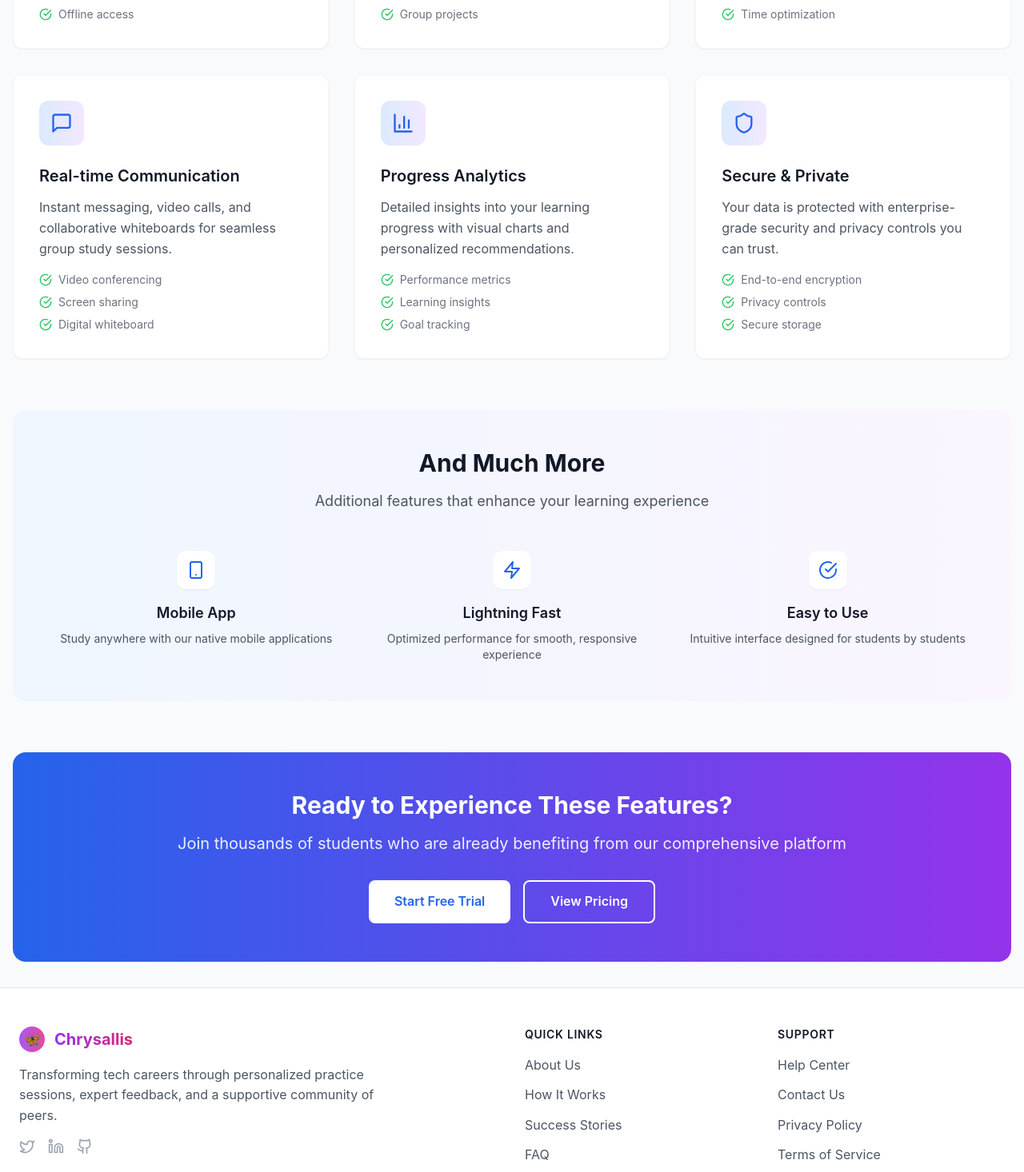
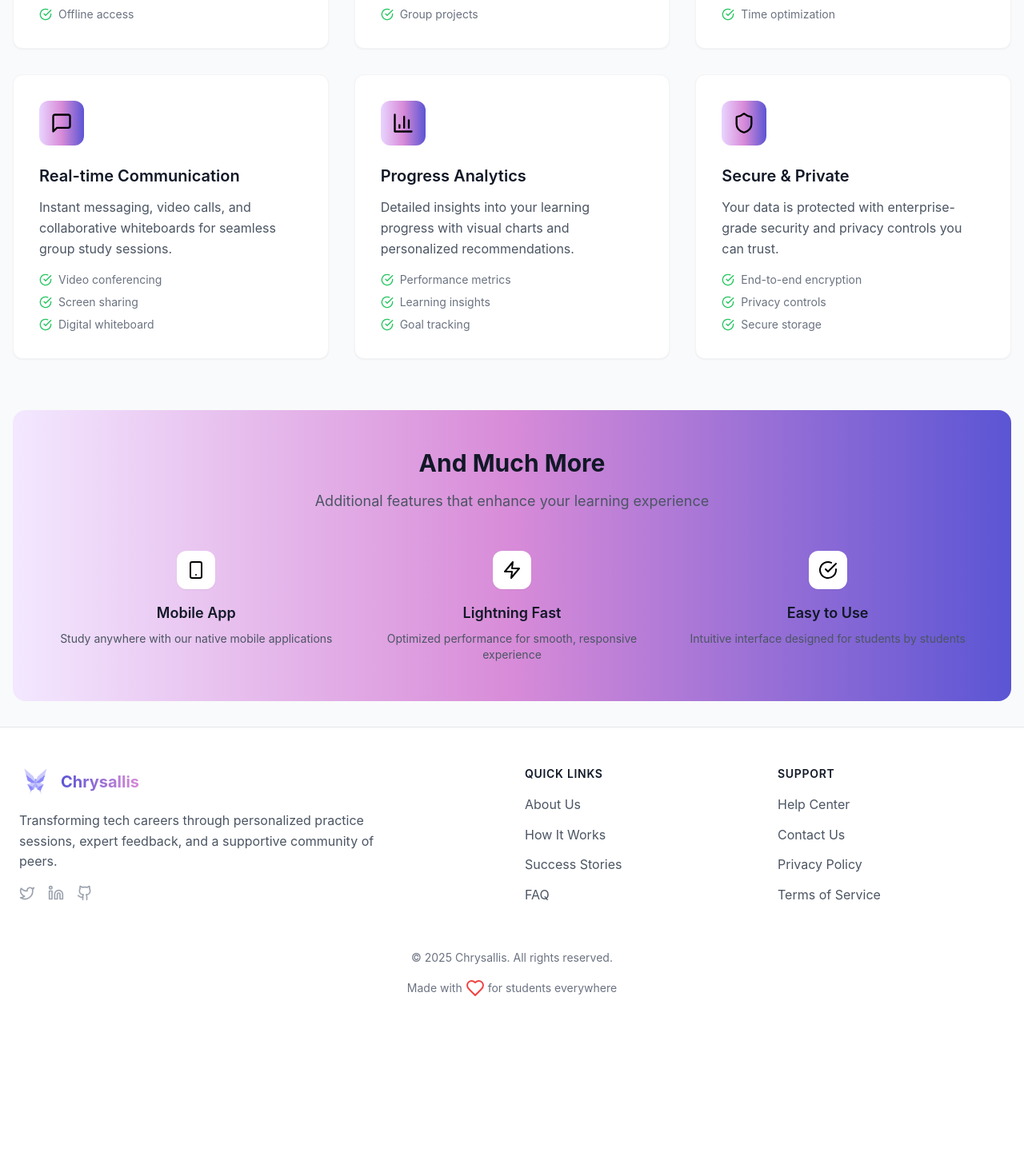
Before and after one commit to Norah-cs/Chrysallis, a React (Vite) app: page /features in a window 1280 px wide. Shown: the part 584-2050 px from the top of the page at 80% size. After the commit the page ends 1904 px from the top, so only its background shows below. Built offline with nearby package versions, Linux system fonts and the light colour scheme.

Commit message:
Updated colour scheme

```diff
--- a/src/components/Footer/footer.tsx
+++ b/src/components/Footer/footer.tsx
@@ -11,10 +11,12 @@ export const Footer: React.FC = () => {
           {/* Brand Section */}
           <div className="col-span-1 md:col-span-2">
             <div className="flex items-center mb-4">
-              <div className="w-8 h-8 bg-gradient-to-r from-purple-500 to-pink-500 rounded-full flex items-center justify-center mr-3">
-                <span className="text-white text-lg">🦋</span>
-              </div>
-              <h3 className="text-xl font-bold bg-gradient-to-r from-purple-600 to-pink-600 bg-clip-text text-transparent">
+              <img
+                src="/assets/chrysallis-logo.png"
+                alt="Chrysallis Logo"
+                className="w-10 h-10 mr-3"
+              />
+              <h3 className="text-xl font-bold bg-gradient-to-r from-primary to-support1 bg-clip-text text-transparent">
                 Chrysallis
               </h3>
             </div>
--- a/src/components/Navbar/Navbar.tsx
+++ b/src/components/Navbar/Navbar.tsx
@@ -19,7 +19,7 @@ function Navbar() {
           {/* Logo/Brand */}
           <div className="flex items-center">
             <div className="flex-shrink-0">
-              <a href="/" className="text-2xl font-extrabold bg-gradient-to-r from-primary to-secondary bg-clip-text text-transparent"
+              <a href="/" className="text-2xl font-extrabold bg-gradient-to-r from-primary to-support1 bg-clip-text text-transparent"
               > Chrysallis
               </a>
             </div>
--- a/src/components/pages/Features.tsx
+++ b/src/components/pages/Features.tsx
@@ -76,8 +76,8 @@ function Features() {
                 key={index}
                 className="bg-white rounded-xl shadow-sm p-8 hover:shadow-lg transition-all duration-300 border border-gray-100 hover:border-blue-200 group"
               >
-                <div className="flex items-center justify-center w-14 h-14 bg-gradient-to-r from-blue-100 to-purple-100 rounded-xl mb-6 group-hover:scale-110 transition-transform duration-200">
-                  <IconComponent className="w-7 h-7 text-blue-600" />
+                <div className="flex items-center justify-center w-14 h-14 bg-gradient-to-r from-purple-200 via-support1 to-primary rounded-xl mb-6 group-hover:scale-110 transition-transform duration-200">
+                  <IconComponent className="w-7 h-7 text-white-600" />
                 </div>
 
                 <h3 className="text-xl font-semibold text-gray-900 mb-3">{feature.title}</h3>
@@ -98,7 +98,7 @@ function Features() {
       </section>
 
       {/* Additional Features */}
-      <section className="bg-gradient-to-r from-blue-50 to-purple-50 rounded-2xl p-12">
+      <section className="bg-gradient-to-r from-purple-100 via-support1 to-primary rounded-2xl p-12">
         <div className="text-center mb-12">
           <h2 className="text-3xl font-bold text-gray-900 mb-4">And Much More</h2>
           <p className="text-lg text-gray-600">
@@ -112,7 +112,7 @@ function Features() {
             return (
               <div key={index} className="text-center">
                 <div className="flex items-center justify-center w-12 h-12 bg-white rounded-xl shadow-sm mb-4 mx-auto">
-                  <IconComponent className="w-6 h-6 text-blue-600" />
+                  <IconComponent className="w-6 h-6 text-white-600" />
                 </div>
                 <h3 className="text-lg font-semibold text-gray-900 mb-2">{feature.title}</h3>
                 <p className="text-gray-600 text-sm">{feature.description}</p>
@@ -121,22 +121,6 @@ function Features() {
           })}
         </div>
       </section>
-
-      {/* CTA Section */}
-      <section className="bg-gradient-to-r from-blue-600 to-purple-600 rounded-2xl p-12 text-center text-white">
-        <h2 className="text-3xl font-bold mb-4">Ready to Experience These Features?</h2>
-        <p className="text-xl mb-8 opacity-90">
-          Join thousands of students who are already benefiting from our comprehensive platform
-        </p>
-        <div className="flex flex-col sm:flex-row gap-4 justify-center">
-          <button className="bg-white text-blue-600 px-8 py-3 rounded-lg font-semibold hover:shadow-lg transform hover:scale-105 transition-all duration-200">
-            Start Free Trial
-          </button>
-          <button className="border-2 border-white text-white px-8 py-3 rounded-lg font-semibold hover:bg-white hover:text-blue-600 transition-all duration-200">
-            View Pricing
-          </button>
-        </div>
-      </section>
     </div>
   );
 }
--- a/src/components/pages/RegistrationPage.tsx
+++ b/src/components/pages/RegistrationPage.tsx
@@ -218,7 +218,7 @@ export const RegistrationPage: React.FC<RegistrationPageProps> = ({ onBack }) =>
         </button>
 
         <div className="text-center mb-8">
-          <h1 className="text-4xl font-extrabold bg-gradient-to-r from-purple-600 via-pink-600 to-indigo-600 bg-clip-text text-transparent mb-2">
+          <h1 className="text-4xl font-extrabold bg-gradient-to-r from-purple-600 via-primary to-support1 bg-clip-text text-transparent mb-2">
             Chrysallis Registration
           </h1>
           <p className="text-gray-600 text-lg">
@@ -345,7 +345,7 @@ export const RegistrationPage: React.FC<RegistrationPageProps> = ({ onBack }) =>
                   onClick={() => addPracticeGoal(goal.id)}
                   className={`flex items-center justify-center p-4 rounded-xl border-2 transition-all duration-200 ease-in-out font-medium
                     ${formData.practiceGoals.includes(goal.id)
-                      ? 'bg-gradient-to-r from-purple-500 to-pink-500 text-white border-purple-500 shadow-lg transform scale-105'
+                      ? 'bg-gradient-to-r from-purple-500 to-support1 text-white border-purple-500 shadow-lg transform scale-105'
                       : 'bg-white text-gray-800 border-gray-300 hover:border-purple-300 hover:bg-purple-50 hover:shadow-md'
                     }`}
                 >
@@ -540,7 +540,7 @@ export const RegistrationPage: React.FC<RegistrationPageProps> = ({ onBack }) =>
               className={`w-full py-4 px-6 rounded-xl text-lg font-semibold transition-all duration-300 transform
                 ${submitted
                   ? 'bg-gray-400 cursor-not-allowed text-gray-600'
-                  : 'bg-gradient-to-r from-purple-600 via-pink-600 to-indigo-600 hover:from-purple-700 hover:via-pink-700 hover:to-indigo-700 text-white shadow-lg hover:shadow-xl hover:scale-105 active:scale-95'
+                  : 'bg-gradient-to-r from-purple-600 via-primary to-support1 hover:from-indigo-300 hover:via-pink-300 hover:to-purple-300 text-white shadow-lg hover:shadow-xl hover:scale-105 active:scale-95'
                 }
               `}
             >
--- a/src/components/pages/Rooms.tsx
+++ b/src/components/pages/Rooms.tsx
@@ -164,7 +164,7 @@ function Rooms() {
       <div className="text-center py-8">
         <div className="flex items-center justify-center mb-4">
           <span className="text-4xl mr-3">🦋</span>
-          <h1 className="text-4xl font-bold bg-gradient-to-r from-purple-600 to-pink-600 bg-clip-text text-transparent">
+          <h1 className="text-4xl font-bold bg-gradient-to-r from-purple-600 to-support1 bg-clip-text text-transparent">
             Practice Rooms
           </h1>
         </div>
@@ -187,7 +187,7 @@ function Rooms() {
               onClick={() => setSelectedCategory(category.id)}
               className={`flex items-center gap-2 px-4 py-2 rounded-full font-medium transition-all duration-200 ${
                 isActive
-                  ? 'bg-gradient-to-r from-purple-600 to-pink-600 text-white shadow-lg'
+                  ? 'bg-gradient-to-r from-purple-600 to-support1 text-white shadow-lg'
                   : 'bg-white text-gray-600 hover:bg-purple-50 hover:text-purple-600 border border-gray-200'
               }`}
             >
@@ -304,7 +304,7 @@ function Rooms() {
           <div className="text-6xl mb-4">🦋</div>
           <h3 className="text-xl font-semibold text-gray-600 mb-2">No practice rooms found</h3>
           <p className="text-gray-500 mb-6">Try adjusting your search or create a new practice room</p>
-          <button className="bg-gradient-to-r from-purple-600 to-pink-600 text-white px-6 py-3 rounded-xl font-semibold hover:shadow-lg transform hover:scale-105 transition-all duration-200">
+          <button className="bg-gradient-to-r from-purple-600 to-support1 text-white px-6 py-3 rounded-xl font-semibold hover:shadow-lg transform hover:scale-105 transition-all duration-200">
             Create Your First Room
           </button>
         </div>
@@ -319,7 +319,7 @@ function Rooms() {
           Every session is a step closer to your dream career.
         </p>
         <div className="flex flex-col sm:flex-row gap-4 justify-center">
-          <button className="bg-gradient-to-r from-purple-600 to-pink-600 text-white px-8 py-3 rounded-xl font-semibold hover:shadow-lg transform hover:scale-105 transition-all duration-200">
+          <button className="bg-gradient-to-r from-purple-600 to-support1 text-white px-8 py-3 rounded-xl font-semibold hover:shadow-lg transform hover:scale-105 transition-all duration-200">
             Start Practicing Today
           </button>
           <button className="border-2 border-purple-300 text-purple-700 px-8 py-3 rounded-xl font-semibold hover:bg-purple-50 transition-all duration-200">
```
Also changed, not shown: src/components/pages/HomePage.tsx (+9 -8 lines).
